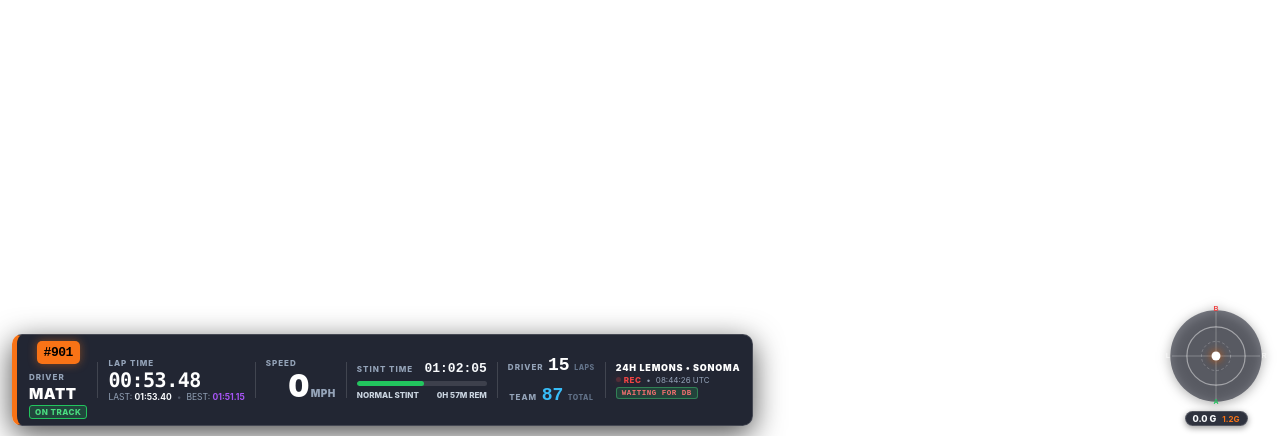
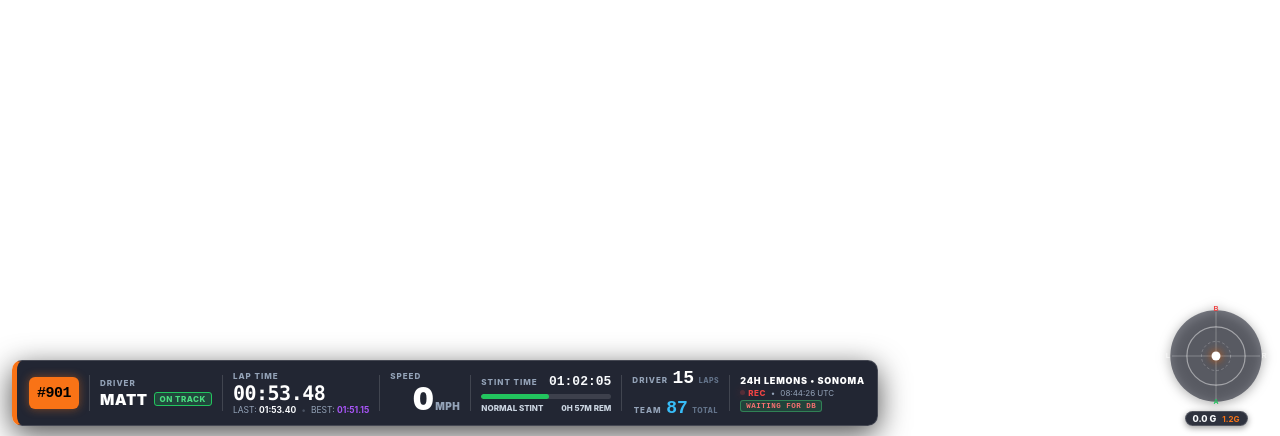
Before and after one commit to BreadCrowns/race-telemetry, a plain HTML site: page prepro/camera-hud.html in a window 1280 px wide. Shown: the part 364-800 px from the top of the page. Drawn offline with nearby package versions, Linux system fonts and the light colour scheme; no server answers.

Commit message:
fix(hud): align car number all the way to left on same line to prevent extra vertical height

```diff
--- a/prepro/camera-hud.html
+++ b/prepro/camera-hud.html
@@ -97,37 +97,39 @@
       flex-direction: column;
       gap: 2px;
     }
-    .cp-car-driver {
-      display: flex;
-      align-items: center;
-      gap: 8px;
-    }
-    .cp-col {
-      display: flex;
-      flex-direction: column;
-      gap: 2px;
-    }
-    .cp-laps-pair {
-      display: flex;
-      align-items: center;
-      gap: 8px;
-    }
-    .cp-meta {
-      display: flex;
-      flex-direction: column;
-      gap: 2px;
-      min-width: 110px;
-    }
     .car-badge {
       background: var(--accent);
       color: #000;
       font-weight: 900;
-      font-size: 13px;
+      font-size: 15px;
       letter-spacing: -0.5px;
-      padding: 4px 7px;
-      border-radius: 5px;
+      padding: 5px 8px;
+      border-radius: 6px;
       font-family: ui-monospace, SFMono-Regular, monospace;
       box-shadow: 0 0 10px var(--accent-glow);
+      display: inline-flex;
+      align-items: center;
+      justify-content: center;
+      line-height: 1;
+      flex-shrink: 0;
+      height: 32px;
+      box-sizing: border-box;
+    }
+    .dp-driver-row {
+      display: flex;
+      align-items: center;
+      gap: 6px;
+    }
+    .cp-laps-pair {
+      display: flex;
+      align-items: center;
+      gap: 8px;
+    }
+    .cp-meta {
+      display: flex;
+      flex-direction: column;
+      gap: 2px;
+      min-width: 110px;
     }
     .watermark-meta {
       display: flex;
@@ -638,11 +640,15 @@
       <!-- Consolidated Telemetry Command Bar (Lower-Left Corner) -->
       <div class="glass-panel combined-pill interactive" id="btn-open-settings" title="Tap to customize settings">
 
-        <!-- Car Badge & Driver Name/Status -->
-        <div class="cp-section cp-car-driver">
-          <span class="car-badge" id="car-number-badge">#901</span>
-          <div class="cp-col">
-            <span class="dp-tag">DRIVER</span>
+        <!-- Car Number Badge (All the way to the left, on the same line as everything else) -->
+        <span class="car-badge" id="car-number-badge">#901</span>
+
+        <div class="dp-divider"></div>
+
+        <!-- Driver Name & Status -->
+        <div class="cp-section cp-driver">
+          <span class="dp-tag">DRIVER</span>
+          <div class="dp-driver-row">
             <span class="dp-driver-val" id="dp-driver-name">MATT</span>
             <span class="dp-status-badge" id="dp-status">ON TRACK</span>
           </div>
```
Also changed, not shown: camera-hud.html (+35 -29 lines).
